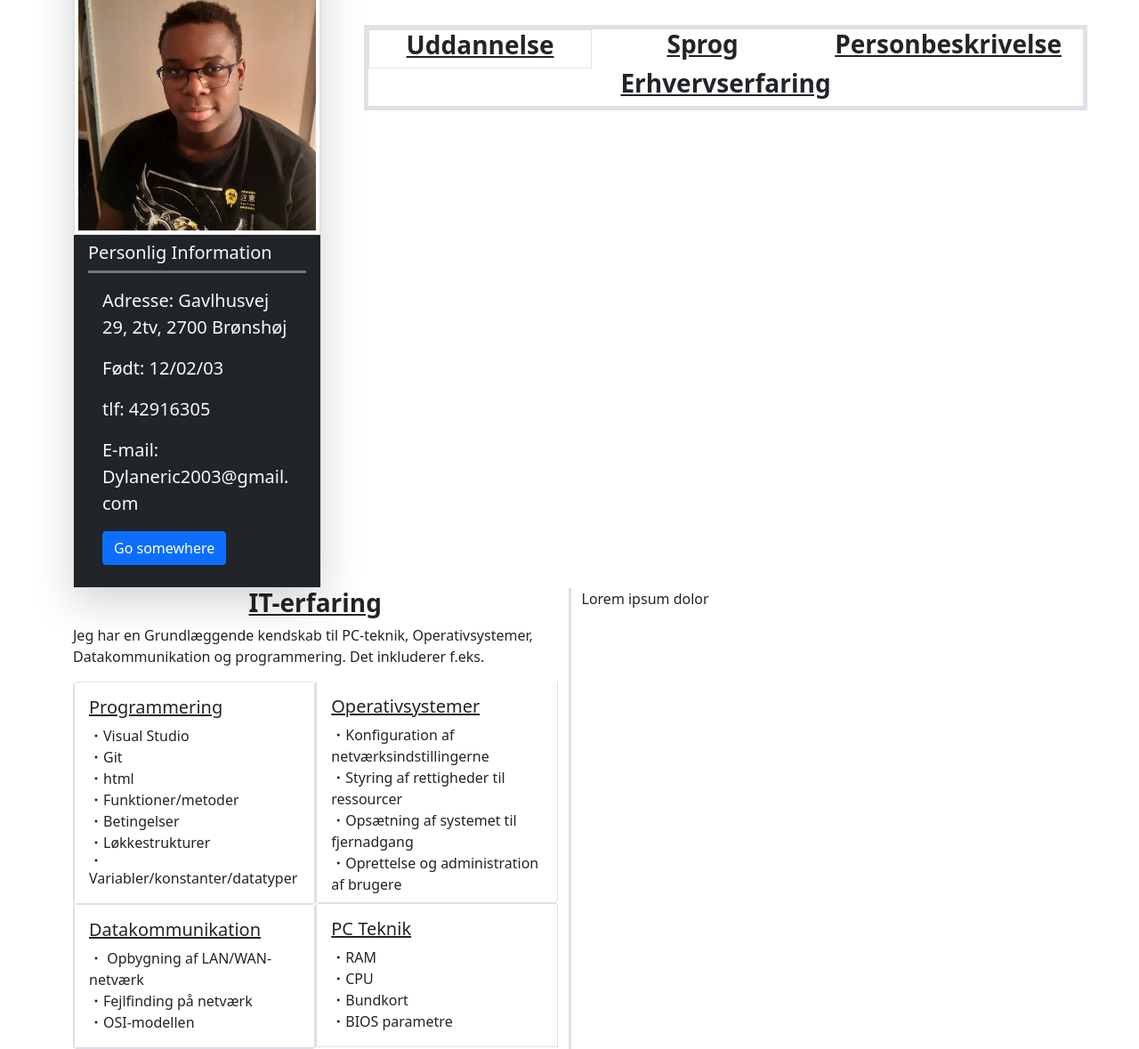
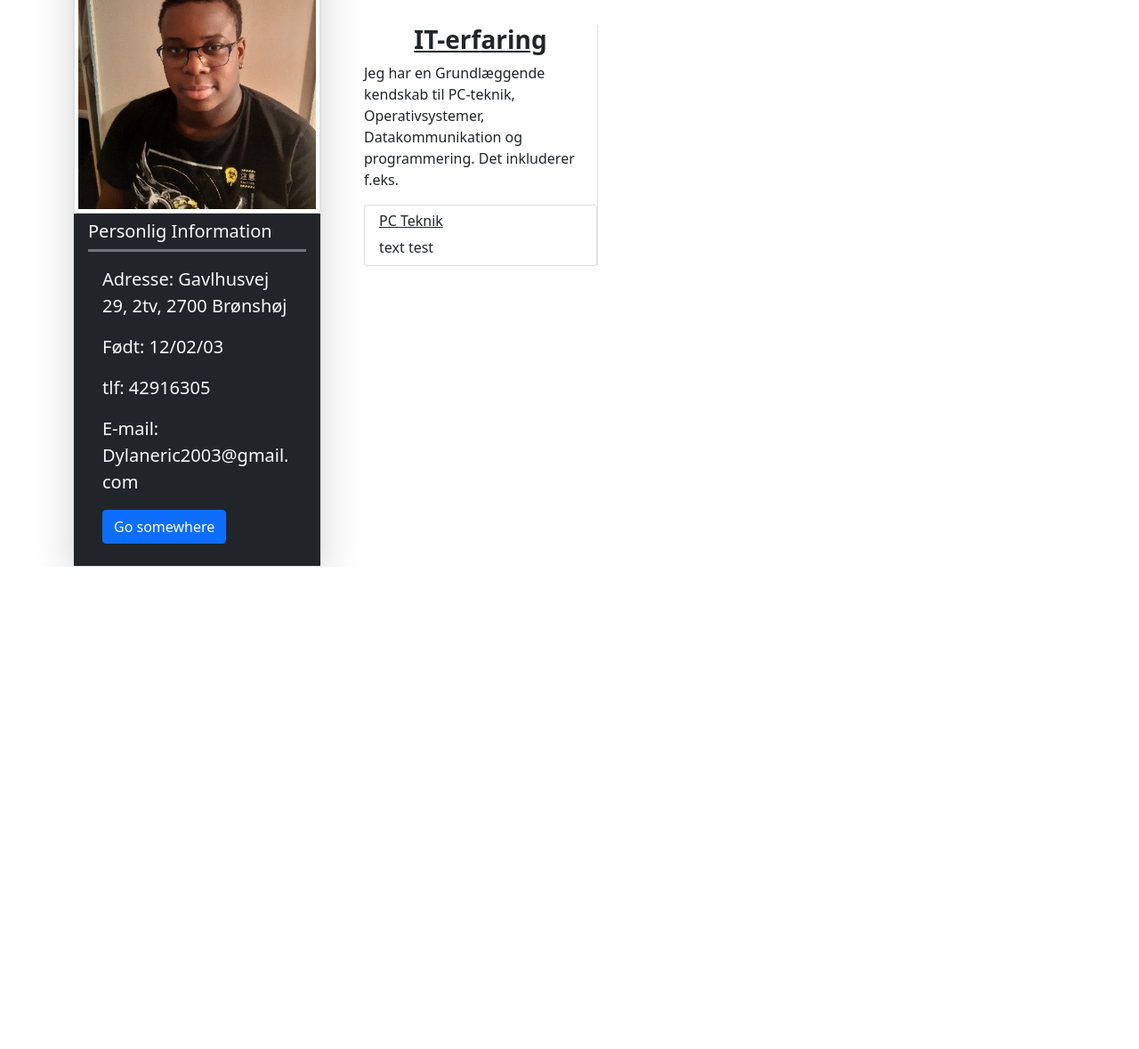
Before and after one commit to Dyerag/CV, a plain HTML site: page code.html in a window 1280 px wide. Shown: the part 223-1402 px from the top of the page at 89% size. After the commit the page ends 860 px from the top, so only its background shows below. Drawn offline with nearby package versions, Linux system fonts and the light colour scheme.

Commit message:
Revert "finish adding IT-experience section, but moved it"
This reverts commit 24334a77f248a16345eef4f9c1c86965260d5070.

```diff
--- a/code.html
+++ b/code.html
@@ -6,18 +6,17 @@
     <meta name="viewport" content="width=device-width, initial-scale=1.0">
     <link href="https://cdn.jsdelivr.net/npm/bootstrap@5.0.2/dist/css/bootstrap.min.css" rel="stylesheet"
         integrity="sha384-EVSTQN3/azprG1Anm3QDgpJLIm9Nao0Yz1ztcQTwFspd3yD65VohhpuuCOmLASjC" crossorigin="anonymous">
-    <link rel="stylesheet" href="https://cdn.jsdelivr.net/npm/bootstrap-icons@1.10.3/font/bootstrap-icons.css">
     <title>website</title>
 </head>
 
 <body>
-    <div class="display-4 text-center fw-bold bg-primary text-light mb-5 border-bottom border-5">CV</div>
+    <div class="display-4 text-center fw-bold bg-primary text-light mb-4 border-bottom border-5">CV</div>
 
-
+    </div>
     <div class="container-lg">
         <div class="row g-0">
-            <!--info card-->
-            <div class="col-6 col-md-3">
+            <div class="col-6 col-md-3 me-5">
+                <!--info card-->
                 <div class="card shadow-lg">
 
                     <!--picture on the card-->
@@ -41,105 +40,33 @@
                 </div>
             </div>
 
-            <!--info colum-->
+
             <div class="col">
-                <!--on smaller screens, my name is removed from the center-->
-                <div class="display-4 fw-bold mt-3 mb-5 d-none d-md-block text-center">
+                <!--on smaller screens, my name is hidden here-->
+                <div class="display-4 fw-bold my-2 d-none d-md-block">
                     Dylan Eric Aghahowa
                 </div>
-
-                <!-- education, language, discription and work experience are under my name-->
-                <div class="row ms-5 border border-5 gx-5">
-
-                    <!--education-->
-                    <div class="col border border-1">
-                        <h3 class="text-decoration-underline fw-bold text-center">Uddannelse</h3>
-
-                    </div>
-
-                    <!--language-->
-                    <div class="col">
-                        <h3 class="text-decoration-underline fw-bold text-center">Sprog</h3>
-
-                    </div>
-
-                    <!--discription-->
-                    <div class="col">
-                        <h3 class="text-decoration-underline fw-bold text-center">Personbeskrivelse</h3>
-
-                    </div>
-
-                    <!--work experience-->
-                    <div class="col">
-                        <h3 class="text-decoration-underline fw-bold text-center">Erhvervserfaring</h3>
-
-                    </div>
+                <br><br><br>
+                <!--IT-experience. List group--> <!--it-experience goes right under my name-->
+                <div class="col-4 border-end">
+                    <h3 class="fw-bold text-decoration-underline text-center">IT-erfaring</h3>
+                    <p>Jeg har en Grundlæggende kendskab til PC-teknik, Operativsystemer, Datakommunikation og
+                        programmering. Det inkluderer f.eks.</p>
+                    <ul class="list-group">
+                        <li class="list-group-item my">
+                            <div class="text-decoration-underline h6">PC Teknik</div>
+                            text test
+                        </li>
+                    </ul>
+                    <!--portfolio goes right next to my IT-experience(either in an accfordion, or a list. Maybe even a card)-->
                 </div>
 
             </div>
+            <!--portfolio. -->
+
 
         </div>
-
-        <!--moved IT-experience and portfolio under everything else. Gotta do some layout formatting-->
-        <div class="row">
-            <!--IT-experience. List group-->
-            <div class="col border-end border-3">
-                <div>
-                    <!--IT-experience discription-->
-                    <h3 class="fw-bold text-decoration-underline text-center">IT-erfaring</h3>
-                    <p>Jeg har en Grundlæggende kendskab til PC-teknik, Operativsystemer, Datakommunikation og
-                        programmering. Det inkluderer f.eks.
-                    </p>
-                </div>
-                <!--first pair of list groups-->
-                <div class="row g-0">
-                    <ul class="list-group col">
-                        <li class="list-group-item py-3 order-last">
-                            <h5 class="text-decoration-underline">PC Teknik</h5>
-                            <i class="bi bi-dot"></i>RAM <br>
-                            <i class="bi bi-dot"></i>CPU <br>
-                            <i class="bi bi-dot"></i>Bundkort <br>
-                            <i class="bi bi-dot"></i>BIOS parametre
-                        </li>
-                        <li class="list-group-item pt-3 ">
-                            <h5 class="text-decoration-underline">Operativsystemer</h5>
-                            <i class="bi bi-dot"></i>Konfiguration af netværksindstillingerne <br>
-                            <i class="bi bi-dot"></i>Styring af rettigheder til ressourcer <br>
-                            <i class="bi bi-dot"></i>Opsætning af systemet til fjernadgang <br>
-                            <i class="bi bi-dot"></i>Oprettelse og administration af brugere
-                        </li>
-                    </ul>
-                    <!--second pair of list groups-->
-                    <ul class="list-group border col order-first">
-                        <li class="list-group-item py-3">
-                            <h5 class="text-decoration-underline">Datakommunikation</h5>
-                            <i class="bi bi-dot"></i> Opbygning af LAN/WAN-netværk <br>
-                            <i class="bi bi-dot"></i>Fejlfinding på netværk <br>
-                            <i class="bi bi-dot"></i>OSI-modellen
-                        </li>
-                        <li class="list-group-item py-3 order-first">
-                            <h5 class="text-decoration-underline ">Programmering</h5>
-                            <i class="bi bi-dot"></i>Visual Studio <br>
-                            <i class="bi bi-dot"></i>Git <br>
-                            <i class="bi bi-dot"></i>html <br>
-                            <i class="bi bi-dot"></i>Funktioner/metoder <br>
-                            <i class="bi bi-dot"></i>Betingelser <br>
-                            <i class="bi bi-dot"></i>Løkkestrukturer <br>
-                            <i class="bi bi-dot"></i>Variabler/konstanter/datatyper
-                        </li>
-                    </ul>
-                </div>
-            </div>
-
-            <!--portfolio. -->
-            <!--portfolio goes right next to my IT-experience(either in an accordion, or a list. (Maybe even a card. probably not))-->
-
-            <div class="col ">
-                Lorem ipsum dolor
-            </div>
-        </div>
     </div>
-
 
     <script src="https://cdn.jsdelivr.net/npm/bootstrap@5.0.2/dist/js/bootstrap.bundle.min.js"
         integrity="sha384-MrcW6ZMFYlzcLA8Nl+NtUVF0sA7MsXsP1UyJoMp4YLEuNSfAP+JcXn/tWtIaxVXM"
```
